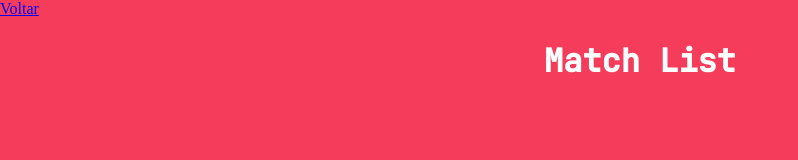
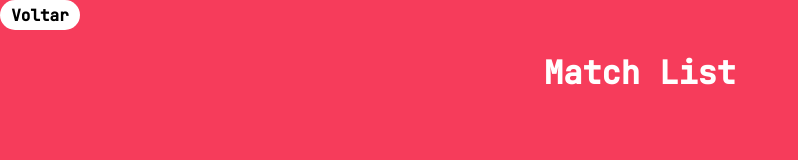
Before and after one commit to zKriguer/PokeTinder, a website: page matchs.html in a window 1280 px wide. Shown: the whole page, without its empty margins (0-798 px from the left). Drawn offline with Linux system fonts and the light colour scheme.

Commit message:
Update matchs.css

```diff
--- a/matchs.css
+++ b/matchs.css
@@ -55,3 +55,21 @@ body{
     border: 0;
     margin: 5px;
 }
+.back{
+    color: white;
+    background-color: white;
+    border-radius:25px;
+    width: 80px;
+    height: 30px;
+    display: flex;
+    align-items: center;
+    justify-content: center;
+
+}
+
+.back a{
+    font-family: 'JetBrains Mono', monospace;
+    font-weight: bold;
+    color: black;
+    text-decoration: none;
+}
```
